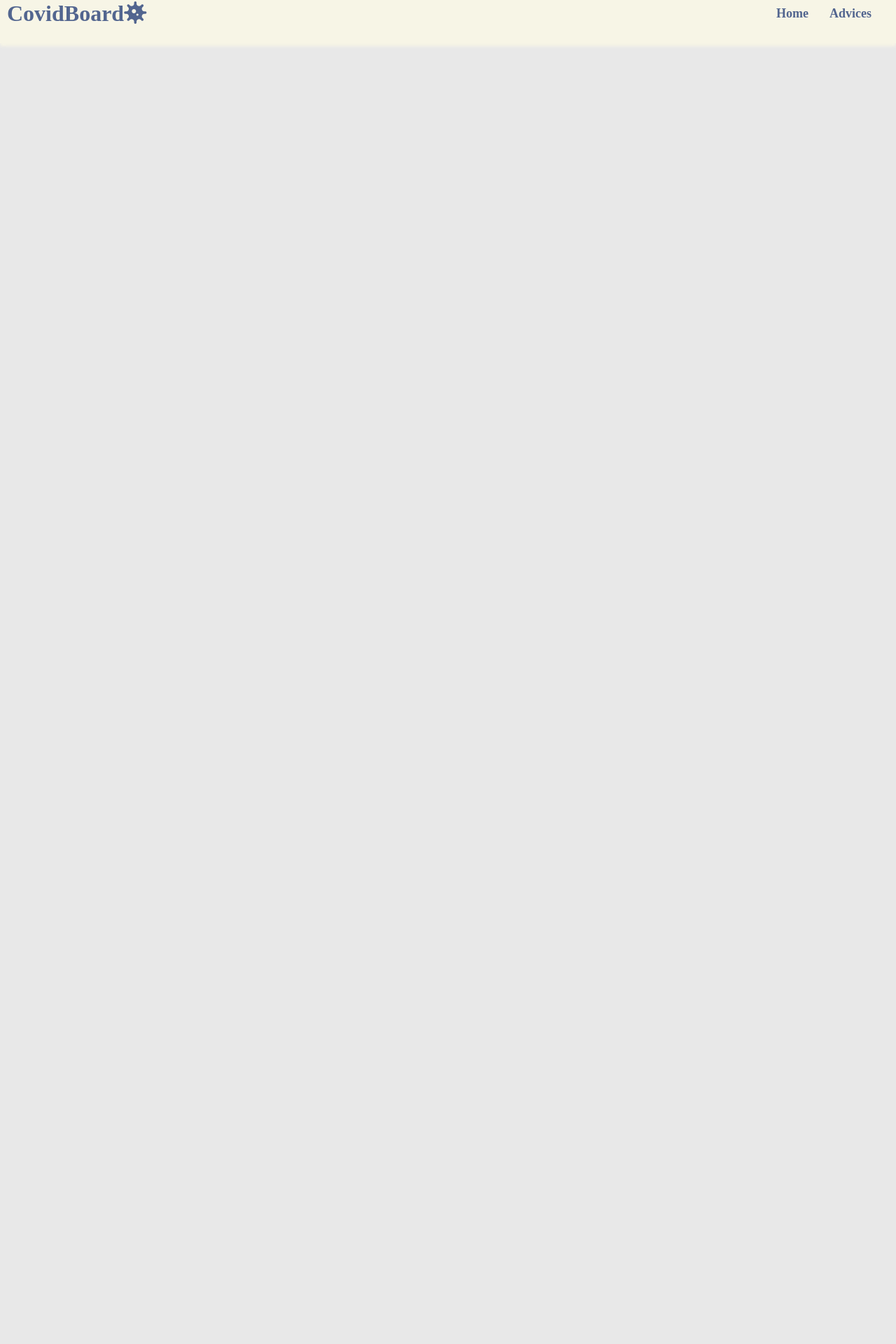
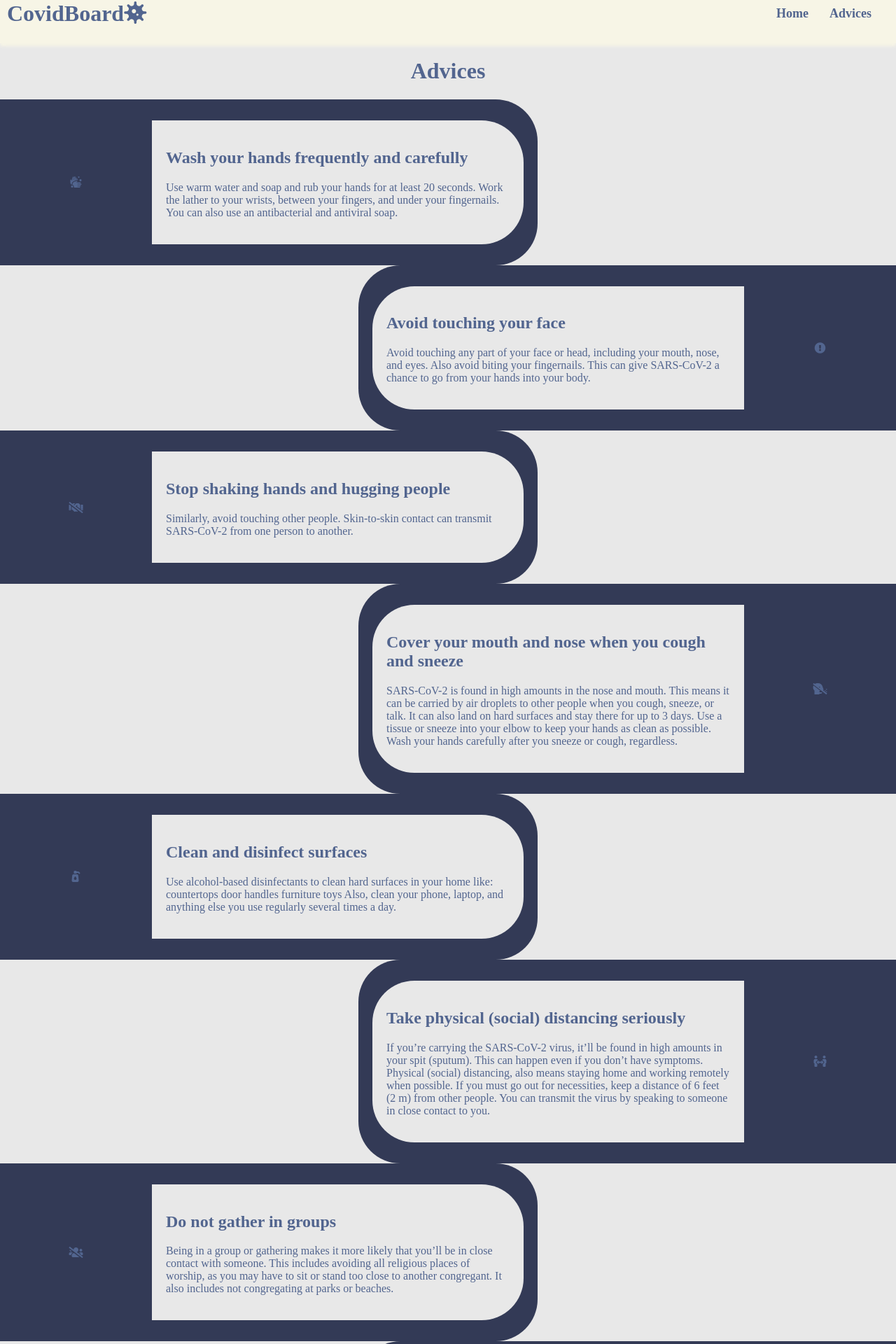
Before and after one commit to Diego-c22/CovidBoard, a Vue app: page /advices in a window 1280 px wide. Shown: the part 22-1942 px from the top of the page at 70% size. Before the commit the page ends 800 px from the top, so only its background shows below. Built offline with nearby package versions, Linux system fonts and the light colour scheme.

Commit message:
Advices page was created and loader component was added.

```diff
--- a/src/App.vue
+++ b/src/App.vue
@@ -1,22 +1,15 @@
 <template>
   <div id="app">
     <nav-bar></nav-bar>
-    <router-view v-if="!isLoading"/>
-    <loader v-if="isLoading"/>
+    <router-view />
   </div>
 </template>
 
 <script>
 import NavBar from '@/components/NavBar'
-import Loader from '@/components/Loader'
 export default {
   name: 'App',
-  components: { NavBar, Loader },
-  computed: {
-    isLoading () {
-      return this.$store.state.isLoading
-    }
-  }
+  components: { NavBar }
 
 }
 </script>
--- a/src/components/NavBar.vue
+++ b/src/components/NavBar.vue
@@ -3,7 +3,7 @@
     <h1>CovidBoard<span><i class="fas fa-virus"></i></span></h1>
     <div class="links">
       <router-link to="/">Home</router-link>
-      <router-link to="advice">Advices</router-link>
+      <router-link to="/advices">Advices</router-link>
     </div>
   </div>
 </template>
--- a/src/router/index.js
+++ b/src/router/index.js
@@ -12,12 +12,12 @@ const routes = [
     component: Home
   },
   {
-    path: '/about',
-    name: 'About',
+    path: '/advices',
+    name: 'Advices',
     // route level code-splitting
     // this generates a separate chunk (about.[hash].js) for this route
     // which is lazy-loaded when the route is visited.
-    component: () => import(/* webpackChunkName: "about" */ '../views/About.vue')
+    component: () => import(/* webpackChunkName: "about" */ '../views/Advices.vue')
   },
   {
     path: '/detail/:region/:name',
--- a/src/views/About.vue
+++ /dev/null
@@ -1,5 +0,0 @@
-<template>
-  <div class="about">
-    <h1>This is an about page</h1>
-  </div>
-</template>
--- /dev/null
+++ b/src/views/Advices.vue
@@ -0,0 +1,186 @@
+<template>
+  <div class="about">
+    <h1 class="title center">Advices</h1>
+
+    <div class="advice left">
+      <div class="icon-advice center">
+        <div class="background-icon-advice center">
+          <i class="fas fa-hands-wash"></i>
+        </div>
+      </div>
+      <div class="content">
+          <h2 class="">Wash your hands frequently and carefully</h2>
+          <p>
+            Use warm water and soap and rub your hands for at least 20 seconds. Work the lather to your wrists, between your fingers, and under your fingernails. You can also use an antibacterial and antiviral soap.
+          </p>
+        </div>
+    </div>
+
+    <div class="advice right">
+      <div class="icon-advice center">
+        <div class="background-icon-advice center">
+          <i class="fas fa-exclamation-circle"></i>
+        </div>
+      </div>
+      <div class="content">
+        <h2 class="">Avoid touching your face</h2>
+        <p>
+          Avoid touching any part of your face or head, including your mouth, nose, and eyes. Also avoid biting your fingernails. This can give SARS-CoV-2 a chance to go from your hands into your body.
+        </p>
+      </div>
+    </div>
+
+    <div class="advice left">
+      <div class="icon-advice center">
+        <div class="background-icon-advice center">
+          <i class="fas fa-handshake-slash"></i>
+        </div>
+      </div>
+      <div class="content">
+        <h2 class="">Stop shaking hands and hugging people</h2>
+        <p>
+          Similarly, avoid touching other people. Skin-to-skin contact can transmit SARS-CoV-2 from one person to another.
+        </p>
+      </div>
+    </div>
+
+    <div class="advice right">
+      <div class="icon-advice center">
+        <div class="background-icon-advice center">
+          <i class="fas fa-head-side-cough-slash"></i>
+        </div>
+      </div>
+      <div class="content">
+        <h2 class="">Cover your mouth and nose when you cough and sneeze</h2>
+        <p>
+          SARS-CoV-2 is found in high amounts in the nose and mouth. This means it can be carried by air droplets to other people when you cough, sneeze, or talk. It can also land on hard surfaces and stay there for up to 3 days.
+
+Use a tissue or sneeze into your elbow to keep your hands as clean as possible. Wash your hands carefully after you sneeze or cough, regardless.
+        </p>
+      </div>
+    </div>
+
+    <div class="advice left">
+      <div class="icon-advice center">
+        <div class="background-icon-advice center">
+          <i class="fas fa-pump-soap"></i>
+        </div>
+      </div>
+      <div class="content">
+        <h2 class="">Clean and disinfect surfaces</h2>
+        <p>
+          Use alcohol-based disinfectants to clean hard surfaces in your home like:
+
+    countertops
+    door handles
+    furniture
+    toys
+
+Also, clean your phone, laptop, and anything else you use regularly several times a day.
+        </p>
+      </div>
+    </div>
+
+    <div class="advice right">
+      <div class="icon-advice center">
+        <div class="background-icon-advice center">
+          <i class="fas fa-people-arrows"></i>
+        </div>
+      </div>
+      <div class="content">
+        <h2 class="">Take physical (social) distancing seriously</h2>
+        <p>
+          If you’re carrying the SARS-CoV-2 virus, it’ll be found in high amounts in your spit (sputum). This can happen even if you don’t have symptoms.
+
+Physical (social) distancing, also means staying home and working remotely when possible.
+
+If you must go out for necessities, keep a distance of 6 feet (2 m) from other people. You can transmit the virus by speaking to someone in close contact to you.
+        </p>
+      </div>
+    </div>
+
+    <div class="advice left">
+      <div class="icon-advice center">
+        <div class="background-icon-advice center">
+          <i class="fas fa-users-slash"></i>
+        </div>
+      </div>
+      <div class="content">
+        <h2 class="">Do not gather in groups</h2>
+        <p>
+          Being in a group or gathering makes it more likely that you’ll be in close contact with someone.
+
+This includes avoiding all religious places of worship, as you may have to sit or stand too close to another congregant. It also includes not congregating at parks or beaches.
+        </p>
+      </div>
+    </div>
+
+    <div class="advice right">
+      <div class="icon-advice center">
+        <div class="background-icon-advice center">
+          <i class="fas fa-head-side-mask"></i>
+        </div>
+      </div>
+
+      <div class="content">
+        <h2 class="">Wear a (homemade) mask</h2>
+        <p>
+          The Centers for Disease Control and Prevention (CDC) recommendsTrusted Source that almost everyone wears a cloth face mask in public settings where physical distancing may be difficult, such as grocery stores.
+
+When used correctly, these masks can help prevent people who are asymptomatic or undiagnosed from transmitting SARS-CoV-2 when they breathe, talk, sneeze, or cough. This, in turn, slows the transmission of the virus.
+        </p>
+      </div>
+    </div>
+
+  </div>
+</template>
+
+<style lang="stylus">
+@import '../assets/css/_variables.styl'
+
+  .center
+    display: flex
+    align-items: center
+    justify-content: center
+
+  .title
+    color: terceary-color
+    font-size: xx-large
+
+  .advice
+    display: grid
+    justify-content: space-between
+    align-items: center
+    background-color: extra-color
+    column-gap: 20px
+    padding: 30px 20px;
+    color: terceary-color
+
+    &.right
+      grid-template-columns: 3fr 1fr
+      margin-left: 40%
+      border-radius: 60px 0 0 60px
+
+      .content
+        grid-column: 1
+        grid-row: 1
+        background-color: primary-color
+        border-radius: 60px 0 0 60px
+        padding: 20px
+
+      .icon-advice
+        grid-column: 2
+        grid-row: 1
+
+    &.left
+      grid-template-columns: 1fr 3fr
+      margin-right: 40%
+      border-radius: 0 60px 60px 0
+
+      .content
+        border-radius: 0 60px 60px 0
+        background-color: primary-color
+        padding: 20px
+
+
+</style>
--- a/src/views/CountryDetail.vue
+++ b/src/views/CountryDetail.vue
@@ -1,6 +1,7 @@
 <template>
-  <div class="container">
-    <h1 class="name-country">{{ name }}</h1>
+  <div class="">
+    <div class="container" v-show="!isLoading">
+      <h1 class="name-country">{{ countryData.name }}</h1>
       <h2 class="subtitle center">{{ countryData.region }}</h2>
 
       <div class="country-detail">
@@ -58,14 +59,19 @@
         </div>
       </div>
     </div>
+
+    <loader v-show="isLoading"/>
+
+  </div>
 </template>
 
 <script>
 import { getCountry, getFlagsByRegion, getFlagsByName } from '@/API'
 import Card from '@/components/Card'
+import Loader from '@/components/Loader.vue'
 export default {
   name: 'CountryDetail',
-  components: { Card },
+  components: { Card, Loader },
   data () {
     return {
       name: '',
@@ -86,10 +92,11 @@ export default {
   },
 
   methods: {
-    getData () {
+    async getData () {
+      this.$store.commit('changeStateLoading', true)
       this.name = this.$route.params.name
       const region = this.$route.params.region
-      getCountry(this.name)
+      await getCountry(this.name)
         .then(response => {
           this.country = response[0]
         })
@@ -97,25 +104,30 @@ export default {
       this.countryData = this.$store.state.country
 
       if (this.countryData) {
-        getFlagsByName(this.name)
+        await getFlagsByName(this.name)
           .then(res => {
             this.countryData = res[0]
           })
       }
 
-      getFlagsByRegion(region)
+      await getFlagsByRegion(region)
         .then(res => {
           this.countriesRegion = res
           this.countriesRegion = this.countriesRegion.filter(item => item.name !== this.countryData.name)
           this.countriesRegion.length = 10
         })
-        // .finally(() => { this.$store.commit('changeStateLoading', false) })
+
+      this.$store.commit('changeStateLoading', false)
     }
   },
 
   computed: {
     lastUpdate () {
       return this.country.lastUpdate ? this.country.lastUpdate.slice(0, 10) : ''
+    },
+
+    isLoading () {
+      return this.$store.state.isLoading
     }
   }
 }
--- a/src/views/Home.vue
+++ b/src/views/Home.vue
@@ -1,5 +1,6 @@
 <template>
-  <div class="home">
+  <div class="home" >
+    <div v-show="!isLoading">
       <div class="baner">
         <div class="left-baner">
           <span><i class=" icon fas fa-head-side-virus"></i> {{ lastestTotals.confirmed | amount}} cases</span>
@@ -32,6 +33,8 @@
           </div>
         </div>
       </section>
+    </div>
+    <loader v-show="isLoading"/>
 
   </div>
 </template>
@@ -39,10 +42,11 @@
 <script>
 import { getLastestTotals, getFlags } from '@/API'
 import Card from '@/components/Card'
+import Loader from '@/components/Loader.vue'
 
 export default {
   name: 'Home',
-  components: { Card },
+  components: { Card, Loader },
 
   data () {
     return {
@@ -53,23 +57,24 @@ export default {
   },
 
   mounted () {
+    this.$store.commit('changeStateLoading', true)
     this.getData()
   },
 
   methods: {
-    getData () {
-      // this.$store.commit('changeStateLoading', true)
-      getLastestTotals()
+    async getData () {
+      await getLastestTotals()
         .then(respose => {
           this.lastestTotals = respose
           this.lastestTotals = this.lastestTotals[0]
         })
 
-      getFlags()
+      await getFlags()
         .then(response => {
           this.flags = response
         })
-        // .finally(() => this.$store.commit('changeStateLoading', false))
+
+      this.$store.commit('changeStateLoading', false)
     }
   },
 
@@ -82,6 +87,10 @@ export default {
         flag.name.toLowerCase().includes(this.filter.toLowerCase()) ||
         flag.region.toLowerCase().includes(this.filter.toLowerCase())
       )
+    },
+
+    isLoading () {
+      return this.$store.state.isLoading
     }
   }
 }
```
Lines whose indentation alone changed are shown as unchanged.
